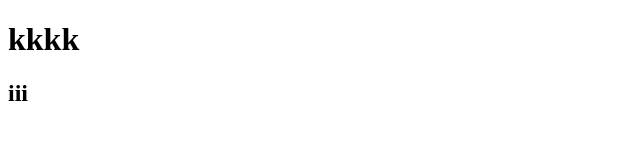
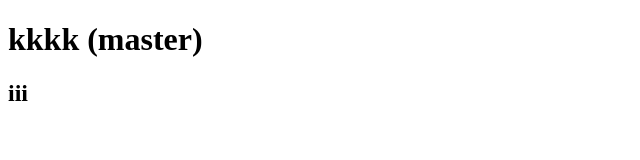
Before and after one commit to Iva-nova-vita/beetroot_lesson_6, a plain HTML site: page index.html in a window 1280 px wide. Shown: the whole page, without its empty margins (0-640 px from the left). Drawn offline with Linux system fonts and the light colour scheme.

Commit message:
new_header

```diff
--- a/index.html
+++ b/index.html
@@ -11,7 +11,7 @@
 
 
 
-    <h1>kkkk</h1>
+    <h1>kkkk (master)</h1>
 </header>
 <body>
   <h2>iii</h2>
```
